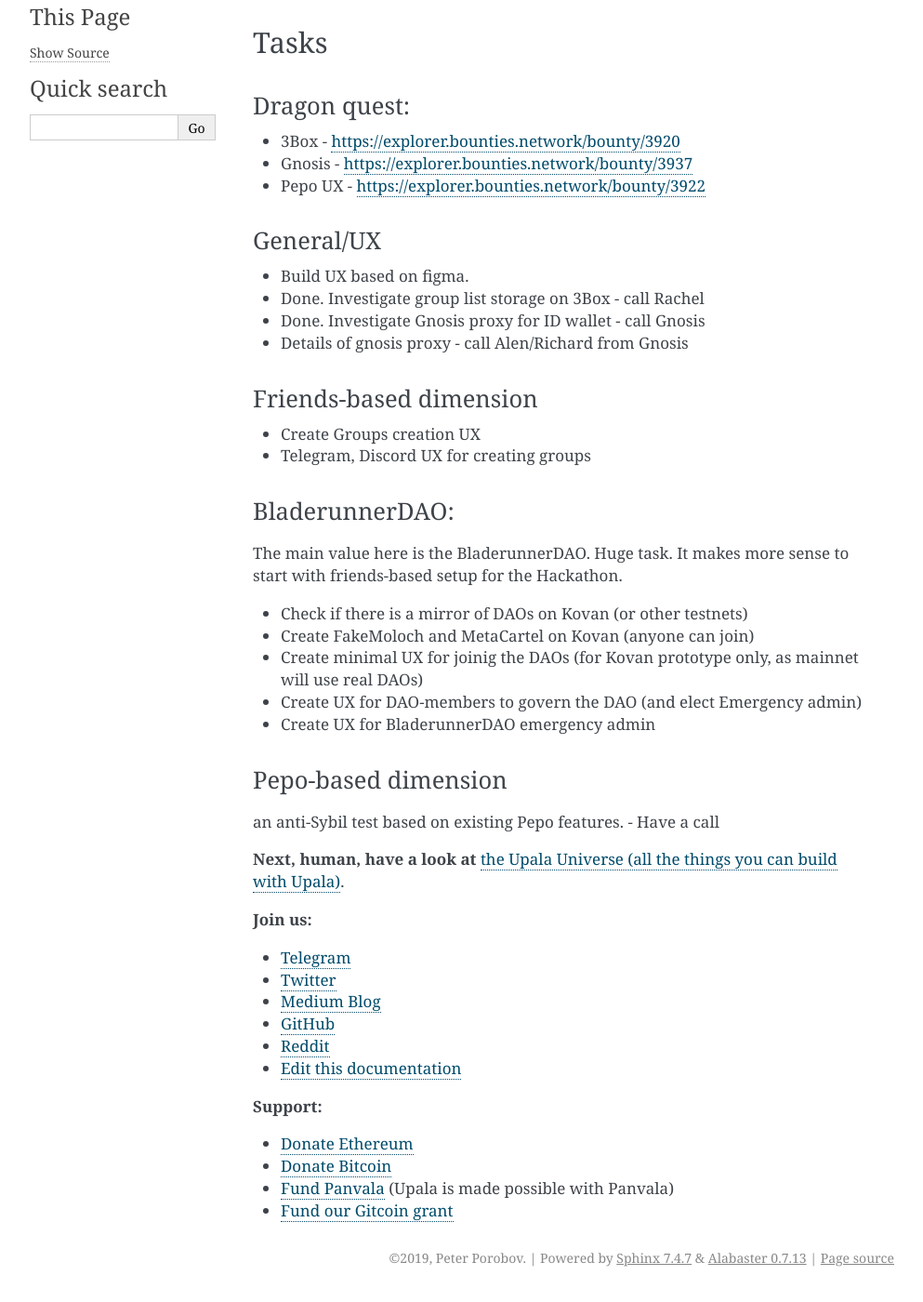
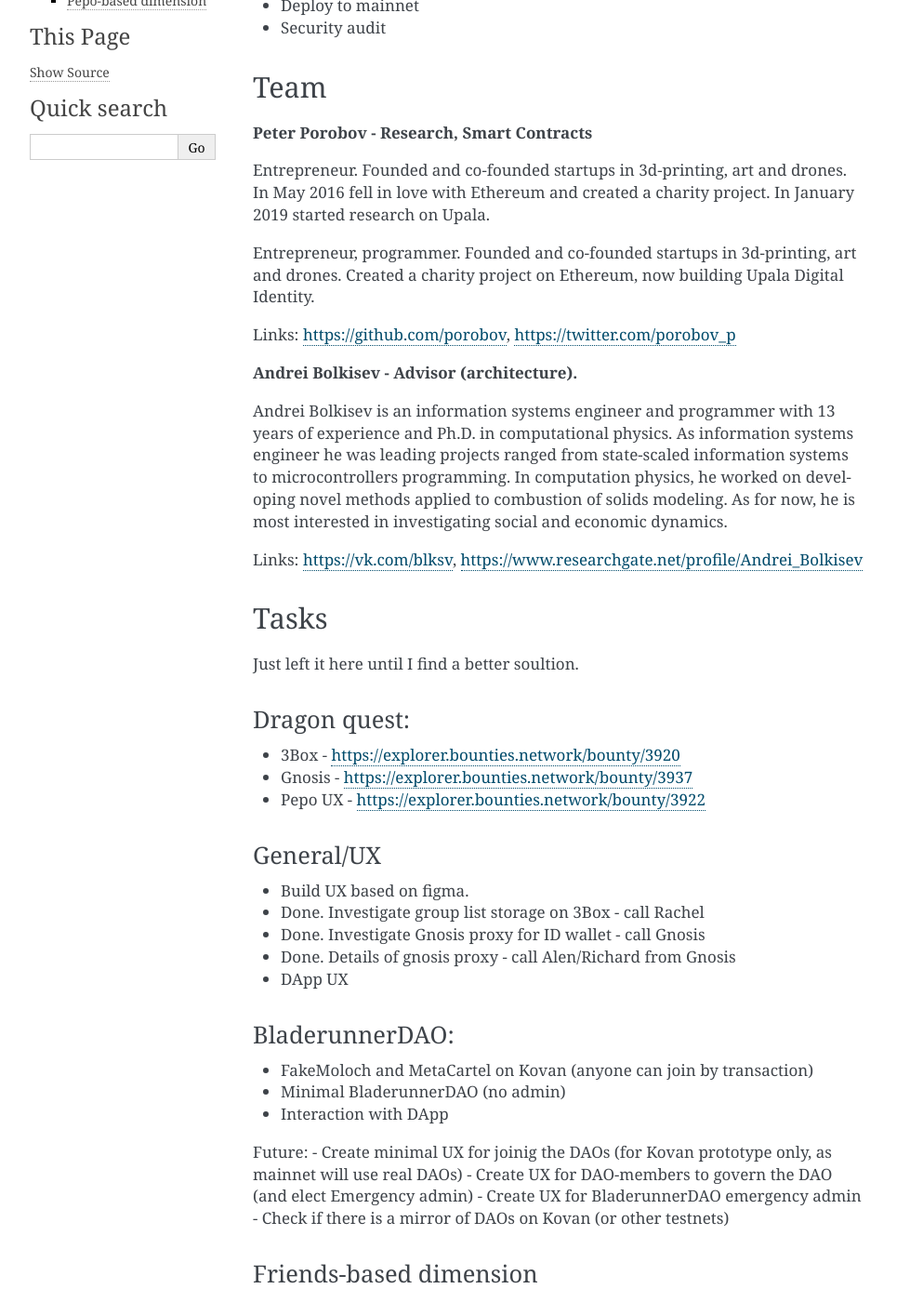
Before and after one commit to upala-digital-identity/docs, a Sphinx documentation site: the page built from source/roadmap.rst, in a window 1280 px wide and 1400 px high, scrolled down 293 px. Shown: the whole window at 93% size, without its empty margins (148-1141 px from the left). Built offline with Sphinx 7.4.7, drawn with Linux system fonts in a browser that asks for light colours; some of the changed text lies outside the part shown.

Commit message:
Added team

```diff
--- a/source/roadmap.rst
+++ b/source/roadmap.rst
@@ -6,14 +6,37 @@
 
 Roadmap
 =======
+- Done. Deploy to Kovan
+- **Build a team!**
 - UX Prototype (Dragon Quest Hackathon)
 - BladerunnerDAO MVP to Kovan
 - Provide Upgradability on Kovan
 - Deploy to mainnet
 - Security audit
 
+Team
+====
+
+**Peter Porobov - Research, Smart Contracts**
+
+Entrepreneur. Founded and co-founded startups in 3d-printing, art and drones. In May 2016 fell in love with Ethereum and created a charity project. In January 2019 started research on Upala.
+
+Entrepreneur, programmer. Founded and co-founded startups in 3d-printing, art and drones. Created a charity project on Ethereum, now building Upala Digital Identity.
+
+Links: https://github.com/porobov, https://twitter.com/porobov_p
+
+
+**Andrei Bolkisev - Advisor (architecture).**
+
+Andrei Bolkisev is an information systems engineer and programmer with 13 years of experience and Ph.D. in computational physics. As information systems engineer he was leading projects ranged from state-scaled information systems to microcontrollers programming. In computation physics, he worked on developing novel methods applied to combustion of solids modeling. As for now, he is most interested in investigating social and economic dynamics.
+
+Links: https://vk.com/blksv,  https://www.researchgate.net/profile/Andrei_Bolkisev
+
+
 Tasks
 =====
+
+Just left it here until I find a better soultion.
 
 Dragon quest:
 -------------
@@ -26,22 +49,36 @@
 - Build UX based on figma.
 - Done. Investigate group list storage on 3Box - call Rachel
 - Done. Investigate Gnosis proxy for ID wallet - call Gnosis
-- Details of gnosis proxy - call Alen/Richard from Gnosis
+- Done. Details of gnosis proxy - call Alen/Richard from Gnosis
+- DApp UX
+
+BladerunnerDAO:
+---------------
+
+- FakeMoloch and MetaCartel on Kovan (anyone can join by transaction)
+- Minimal BladerunnerDAO (no admin)
+- Interaction with DApp
+
+Future:
+- Create minimal UX for joinig the DAOs (for Kovan prototype only, as mainnet will use real DAOs)
+- Create UX for DAO-members to govern the DAO (and elect Emergency admin)
+- Create UX for BladerunnerDAO emergency admin
+- Check if there is a mirror of DAOs on Kovan (or other testnets)
+
 
 Friends-based dimension
 -----------------------
-- Create Groups creation UX
+- Groups creation UX
+- Group management UX (approve members, assign scores, etc...)
+- Hard-coded top-level friends group (a factory, that creates and autoassigns scores to subgroups)
+- DApp support for the score provider
 - Telegram, Discord UX for creating groups
 
-BladerunnerDAO:
----------------
-The main value here is the BladerunnerDAO. Huge task. It makes more sense to start with friends-based setup for the Hackathon.
+If we build friends based system, how a DApp will now about a new group
+We will still need a BladerunnerDAO, but generating groups.
 
-- Check if there is a mirror of DAOs on Kovan (or other testnets)
-- Create FakeMoloch and MetaCartel on Kovan (anyone can join)
-- Create minimal UX for joinig the DAOs (for Kovan prototype only, as mainnet will use real DAOs)
-- Create UX for DAO-members to govern the DAO (and elect Emergency admin)
-- Create UX for BladerunnerDAO emergency admin
+
+
 
 Pepo-based dimension
 --------------------
```
